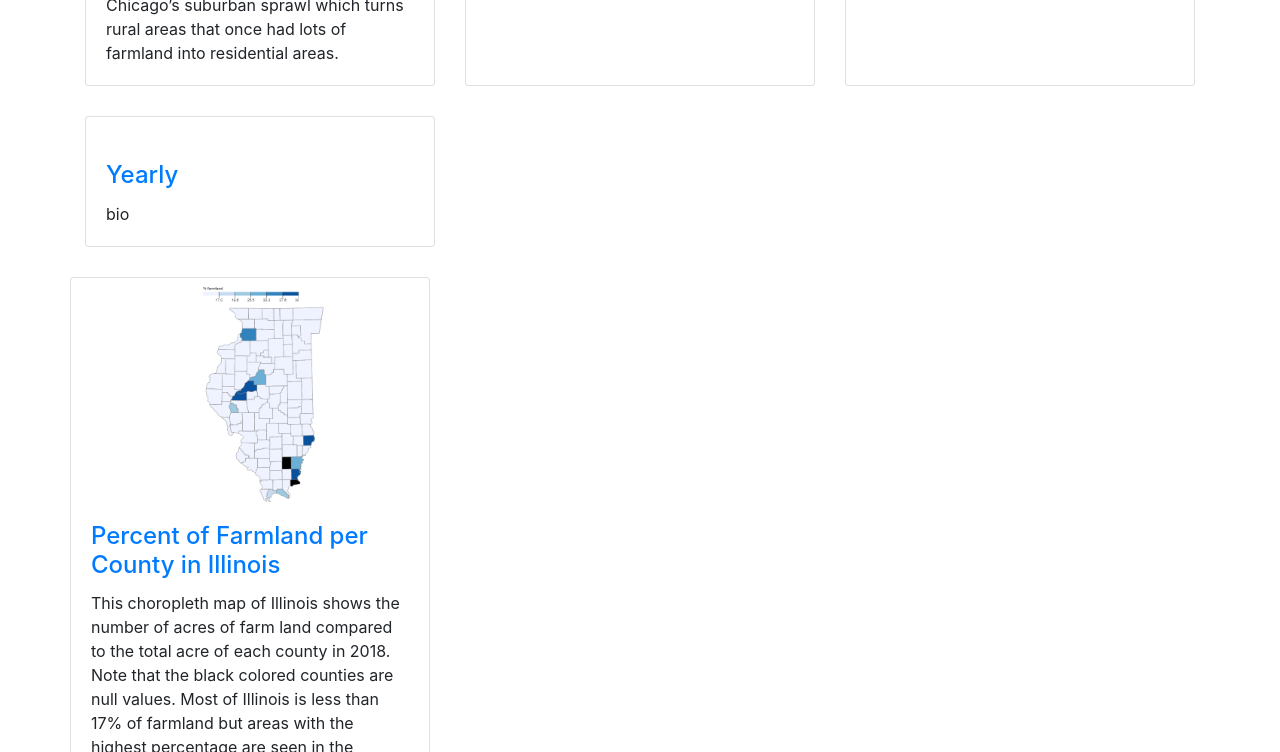
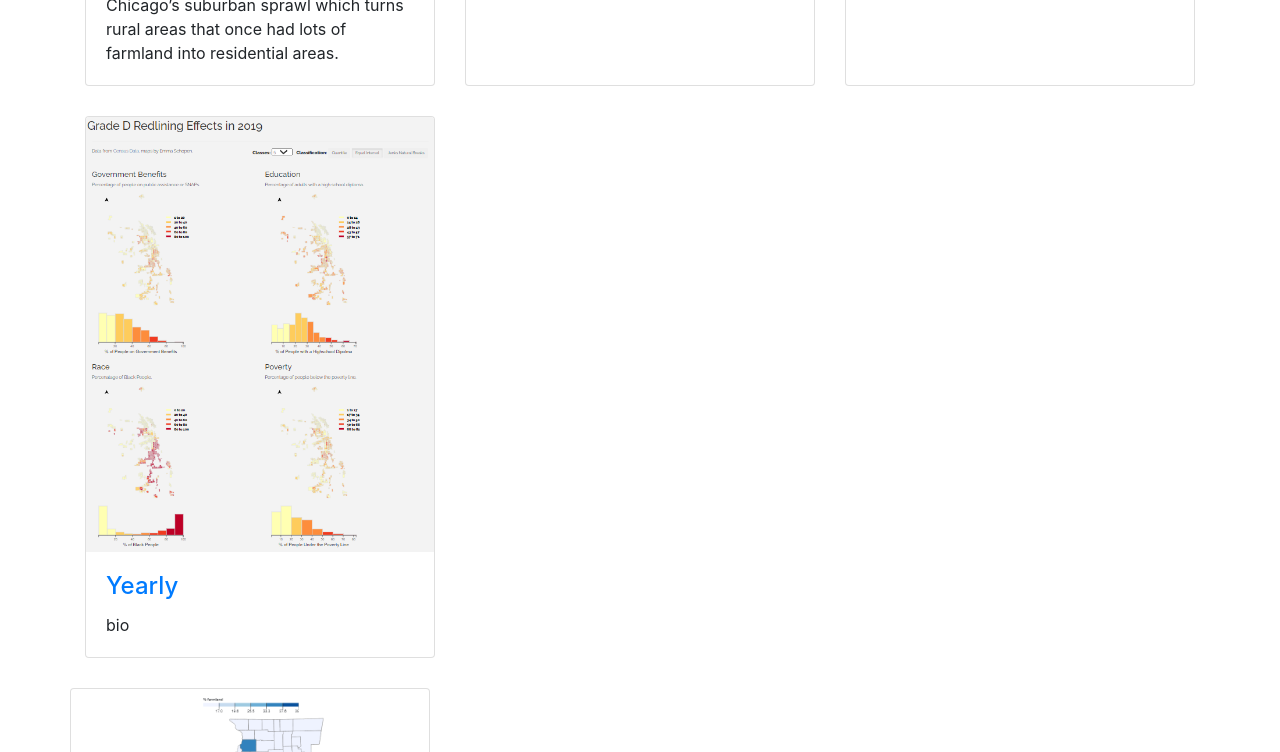
Before and after one commit to geog3540/eschopen, a website: page website/index.html in a window 1280 px wide. Shown: the part 755-1507 px from the top of the page. Drawn offline with Linux system fonts and the light colour scheme; files whose address does not match are found by name.

Commit message:
new stuff

```diff
--- a/website/index.html
+++ b/website/index.html
@@ -92,7 +92,7 @@
         </div>
         <div class="col-lg-4 col-sm-6 portfolio-item">
           <div class="card h-100">
-            <a href="link"><img class="card-img-top" src="picture" alt=""></a>
+            <a href="http://127.0.0.1:61345/smallmultiples/"><img class="card-img-top" src="images/7project.png" alt=""></a>
             <div class="card-body">
               <h4 class="card-title">
                 <a href="link">Yearly </a>
```
Also changed, not shown: 7project.png (added).
